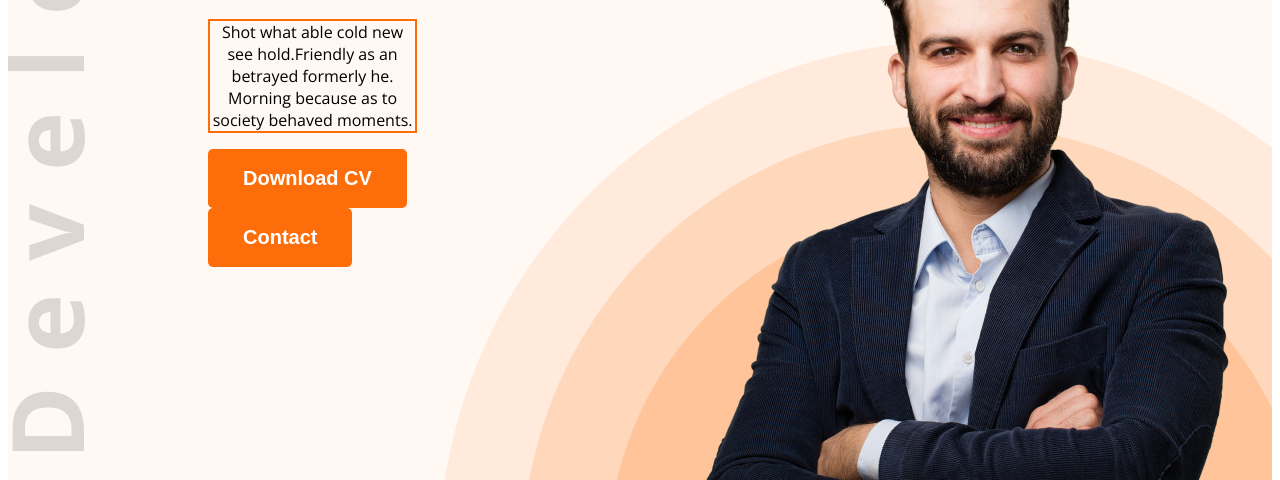
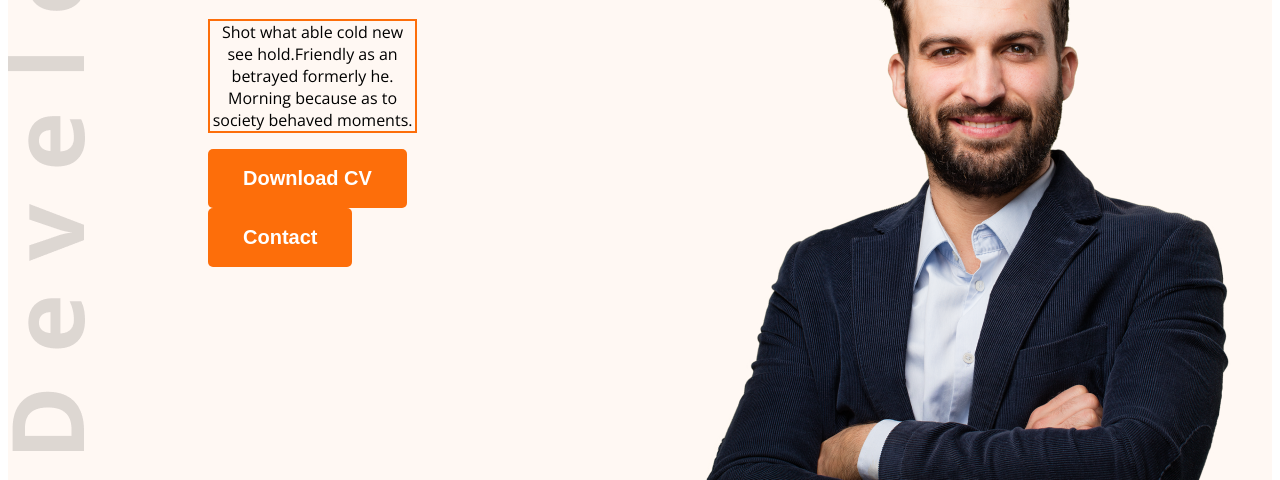
Before and after one commit to parety308/my-portfolio, a plain HTML site: page index.html in a window 1280 px wide. Shown: the part 320-800 px from the top of the page. Drawn offline with nearby package versions, Linux system fonts and the light colour scheme.

Commit message:
added bg

```diff
--- a/style.css
+++ b/style.css
@@ -52,7 +52,8 @@ nav ul{
     margin:0 38px 0 200px;
 }
 header{
-    background-image: url(/developer.png),url(/header_bg.png);
+    background-image: url(/developer.png);
+    /* ,url(/header_bg.png); */
     background-repeat: no-repeat ;
     background-position: left top,right bottom;
     background-color: #FFF8F3;
```
